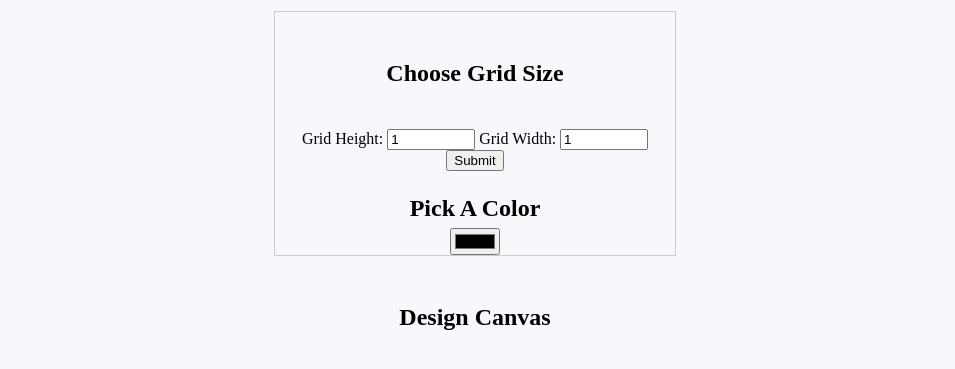
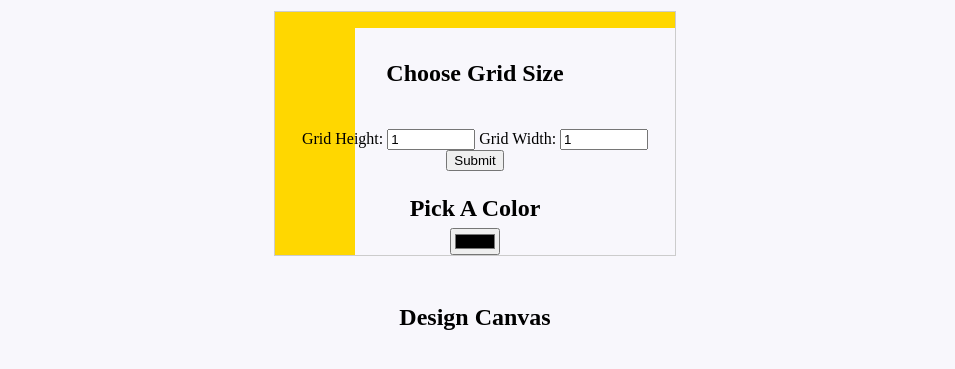
Before and after one commit to NemiBanigo/Pixel-Art-Maker, a plain HTML site: page pixel.html in a window 1280 px wide. Shown: the part 99-468 px from the top of the page, without its empty margins (165-1120 px from the left). Drawn offline with Linux system fonts and the light colour scheme; a web font is replaced by a local one.

Commit message:
add box-shadow to box div

```diff
--- a/pixel.css
+++ b/pixel.css
@@ -12,6 +12,8 @@ h1 {
     border: 1px solid #ccc;
     width: 400px;
     margin: 0 auto;
+    background: fff;
+    box-shadow:  inset 5em 1em gold;
 }
 
 h2 {
```
